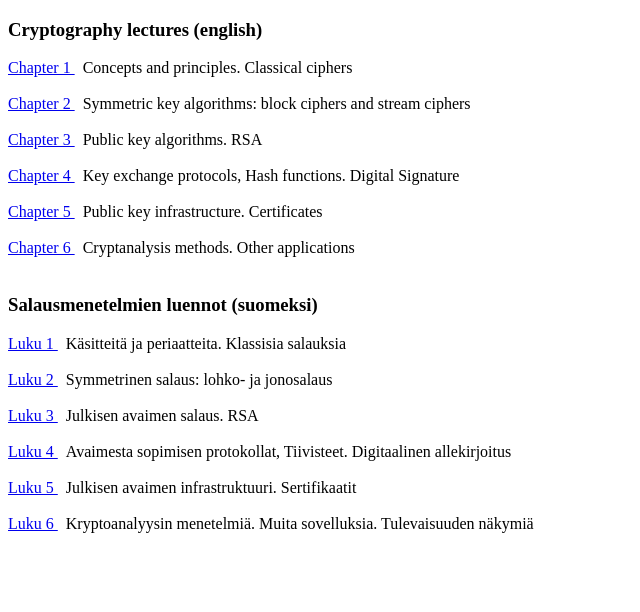
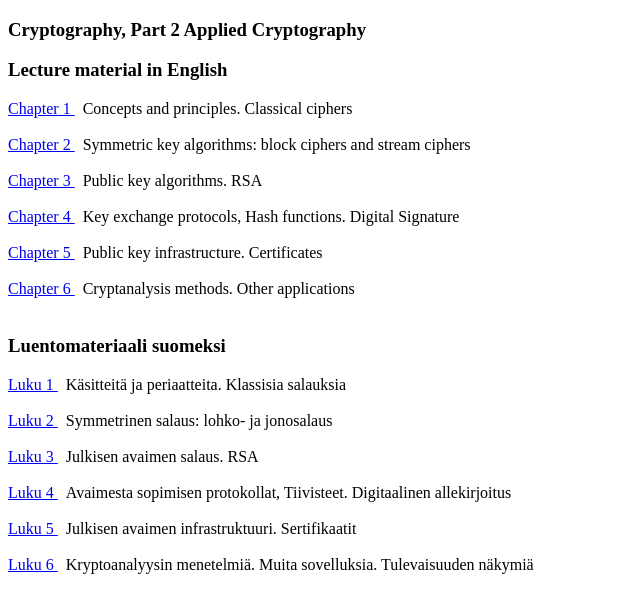
Before and after one commit to jteeriaho/cryptolectures, a plain HTML site: page index.html in a window 1280 px wide. Shown: the whole page, without its empty margins (0-640 px from the left). Drawn offline with Linux system fonts and the light colour scheme.

Commit message:
upd2 0911

```diff
--- a/index.html
+++ b/index.html
@@ -1,7 +1,9 @@
 <!DOCTYPE html>
 <html>
 <body>
-<h3>Cryptography lectures (english)</h3>
+<h3>Cryptography, Part 2 Applied Cryptography</h3>
+
+<h3>Lecture material in English</h3>
 
 <a href="krypto1.pdf">Chapter 1 </a>
 &nbsp&nbspConcepts and principles. Classical ciphers<br><br>
@@ -15,7 +17,7 @@
 &nbsp&nbspPublic key infrastructure. Certificates<br><br>
 <a href="krypto6.pdf">Chapter 6 </a>
 &nbsp&nbspCryptanalysis methods. Other applications<br><br>
-<h3>Salausmenetelmien luennot (suomeksi)</h3>
+<h3>Luentomateriaali suomeksi</h3>
 
 <a href="crypto1.pdf">Luku 1 </a>
 &nbsp&nbspKäsitteitä ja periaatteita. Klassisia salauksia<br><br>
```
